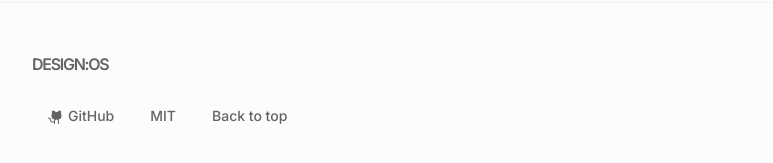
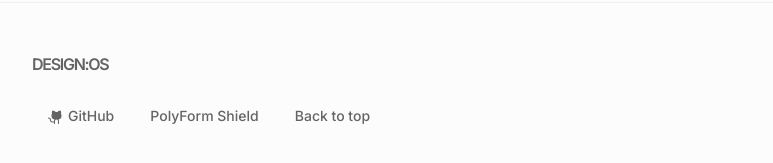
Before and after one commit to jangtrinh/multi-AI-profile, a Jekyll site: the page docs/index.html, which Jekyll copies as it is, in a window 1280 px wide and 900 px high, scrolled down 5154 px. Shown: the part 719-882 px from the top of the window, without its empty margins (252-1025 px from the left). Built offline with Jekyll 4.4.1, drawn with Linux system fonts in a browser that asks for light colours.

Commit message:
chore(license): relicense under PolyForm Shield 1.0.0
Switch the project license to the PolyForm Shield License 1.0.0.
Anyone may use and modify the software, including for commercial
work, but may not resell it or offer a product that competes with it.

Manifests, badges, docs and the GitHub Pages site now state the new
license. Third-party files keep their own licenses. Versions published
before this commit keep the license they were released under.

```diff
--- a/docs/index.html
+++ b/docs/index.html
@@ -32,7 +32,7 @@
       "name": "multi-AI-profile",
       "operatingSystem": "macOS (APFS)",
       "applicationCategory": "DeveloperApplication",
-      "license": "https://opensource.org/licenses/MIT",
+      "license": "https://polyformproject.org/licenses/shield/1.0.0",
       "url": "https://jangtrinh.github.io/multi-AI-profile/",
       "codeRepository": "https://github.com/jangtrinh/multi-AI-profile",
       "description": "Instant APFS copy-on-write macOS bundle cloner and Mach-O launcher that isolates accounts, MCP/CLI configs, and AltTab/Mission Control window names for Claude Desktop, Google Antigravity, OpenAI Codex, xAI Grok, and any Electron AI app.",
@@ -100,7 +100,7 @@
       <p class="lede">Instant APFS copy-on-write macOS bundle cloner and native Mach-O launcher that isolates accounts, background daemons, CLI homes, MCP configs, and AltTab/Mission Control window names.</p>
 
       <p class="badges">
-        <a href="https://github.com/jangtrinh/multi-AI-profile/blob/main/LICENSE"><img src="https://img.shields.io/github/license/jangtrinh/multi-AI-profile?style=for-the-badge" alt="License: MIT" height="28" onerror="this.onerror=null;this.hidden=true"></a>
+        <a href="https://github.com/jangtrinh/multi-AI-profile/blob/main/LICENSE"><img src="https://img.shields.io/badge/license-PolyForm_Shield_1.0.0-202020?style=for-the-badge" alt="License: PolyForm Shield 1.0.0" height="28" onerror="this.onerror=null;this.hidden=true"></a>
         <img src="https://img.shields.io/badge/platform-macOS_(APFS)-202020?style=for-the-badge" alt="Platform: macOS APFS" height="28">
         <img src="https://img.shields.io/badge/targets-Claude_%C2%B7_Antigravity_%C2%B7_Codex_%C2%B7_Grok-2563eb?style=for-the-badge" alt="Targets: Claude, Antigravity, Codex, Grok" height="28">
         <img src="https://img.shields.io/badge/disk_overhead-0_MB_(CoW)-202020?style=for-the-badge" alt="Zero Disk Overhead" height="28">
@@ -313,7 +313,7 @@
       <a class="wordmark" href="https://github.com/jangtrinh">DESIGN:OS</a>
       <nav class="ds-shell-footer-nav" aria-label="Footer">
         <a class="ds-tab" href="https://github.com/jangtrinh/multi-AI-profile"><svg class="ph" viewBox="0 0 256 256" fill="currentColor" aria-hidden="true"><path d="M208.31,75.68A59.78,59.78,0,0,0,202.93,28,8,8,0,0,0,196,24a59.75,59.75,0,0,0-48,24H124A59.75,59.75,0,0,0,76,24a8,8,0,0,0-6.93,4,59.78,59.78,0,0,0-5.38,47.68A58.14,58.14,0,0,0,56,104v8a56.06,56.06,0,0,0,48.44,55.47A39.8,39.8,0,0,0,96,192v8H72a24,24,0,0,1-24-24A40,40,0,0,0,8,136a8,8,0,0,0,0,16,24,24,0,0,1,24,24,40,40,0,0,0,40,40H96v16a8,8,0,0,0,16,0V192a24,24,0,0,1,48,0v40a8,8,0,0,0,16,0V192a39.8,39.8,0,0,0-8.44-24.53A56.06,56.06,0,0,0,216,112v-8A58.14,58.14,0,0,0,208.31,75.68Z"/></svg>GitHub</a>
-        <a class="ds-tab" href="https://github.com/jangtrinh/multi-AI-profile/blob/main/LICENSE">MIT</a>
+        <a class="ds-tab" href="https://github.com/jangtrinh/multi-AI-profile/blob/main/LICENSE">PolyForm Shield</a>
         <a class="ds-tab" href="#main">Back to top</a>
       </nav>
     </div>
--- a/docs/llms.txt
+++ b/docs/llms.txt
@@ -4,7 +4,7 @@
 
 - Repository: https://github.com/jangtrinh/multi-AI-profile
 - Documentation: https://jangtrinh.github.io/multi-AI-profile/
-- License: MIT
+- License: PolyForm Shield 1.0.0 (no resale or competing products)
 
 ## Core CLI Commands
 - `ai-profile create <claude|antigravity|codex|chatgpt|grok|cursor|windsurf|cline|custom> "<Name>" [--color <preset|#HEX>] [--badge "<TEXT>"] [--app "/Applications/App.app"]`
```
Also changed, not shown: README.md, 1 other file.
